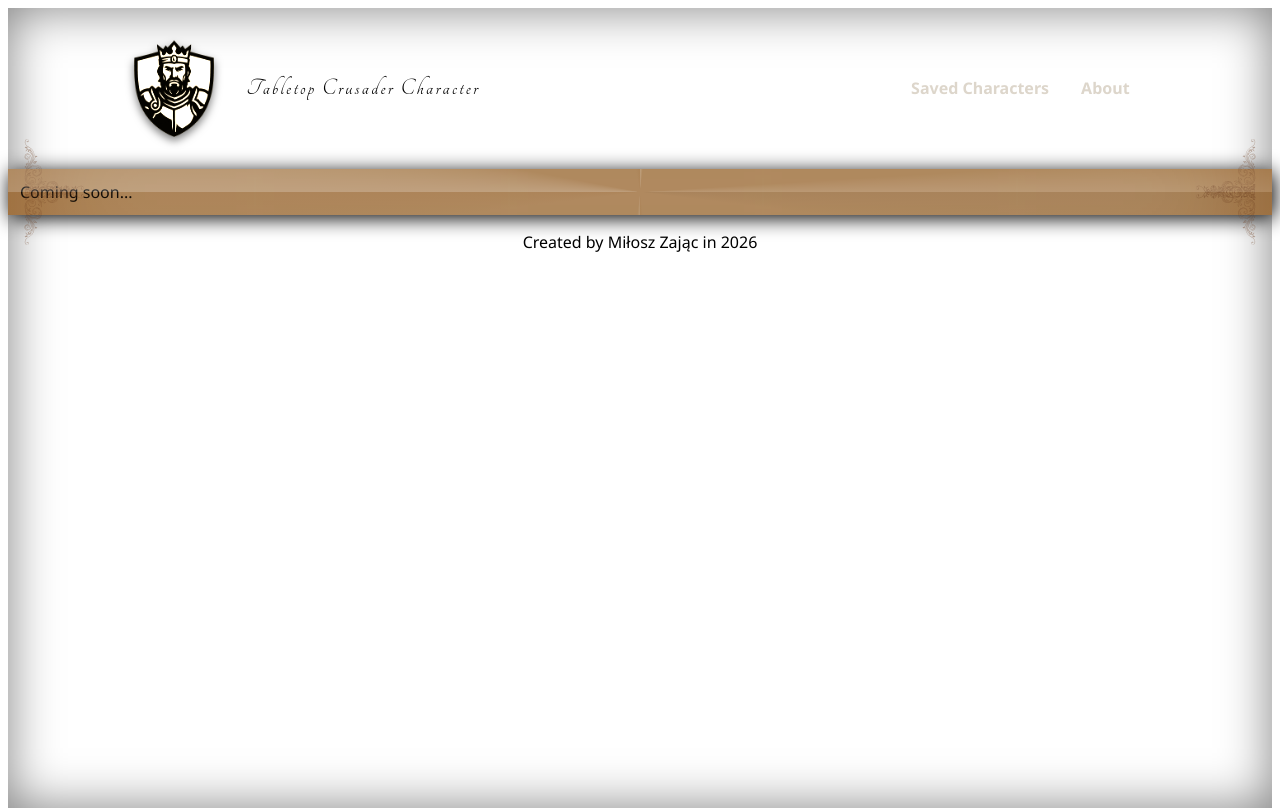
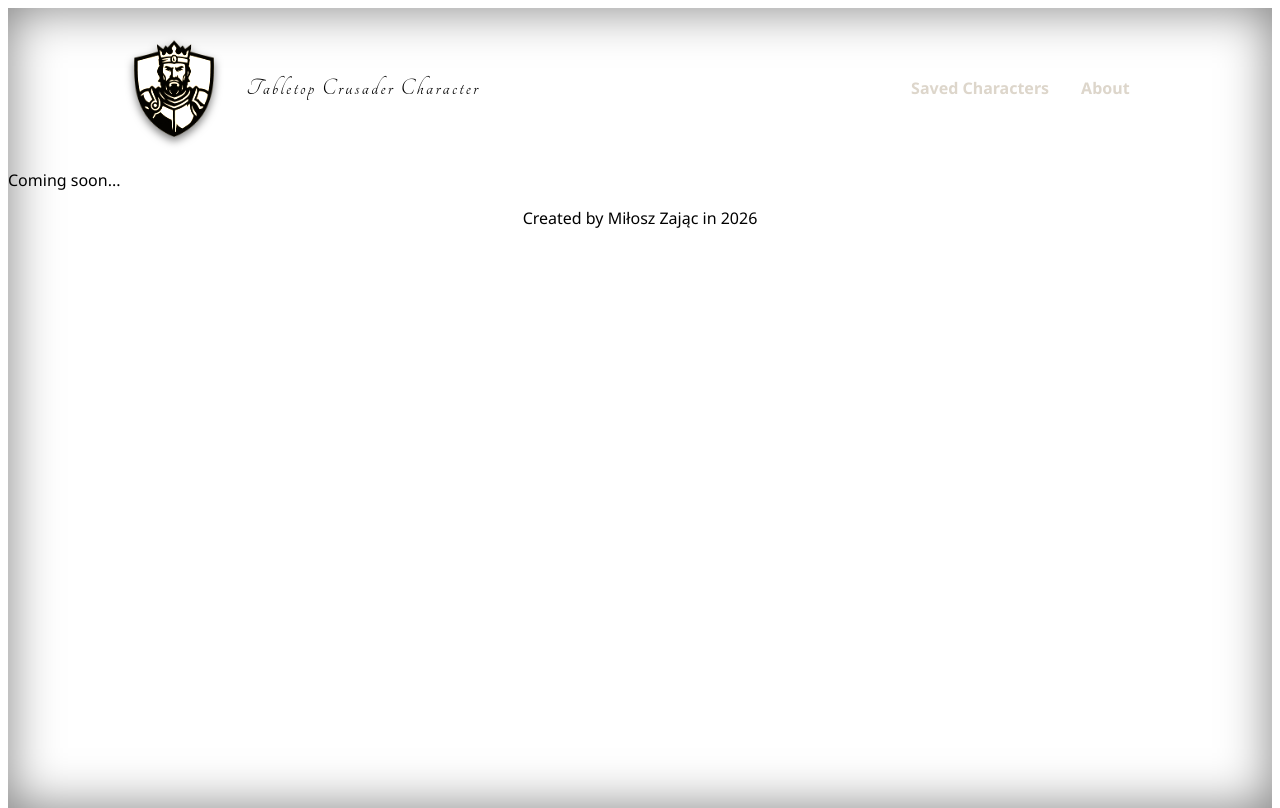
Before and after one commit to kaioraul/rpg_character_generator_pdxbased, a Next.js app: page / in a window 1280 px wide. Built offline with nearby package versions, Linux system fonts and the light colour scheme; a web font is replaced by a local one.

Commit message:
cleared main page

```diff
--- a/src/app/page.tsx
+++ b/src/app/page.tsx
@@ -1,12 +1,3 @@
-import Parchment from "@/components/parchment/Parchment";
-import FiligreeCorners01 from "../components/frames/FiligreeCorners01";
-
 export default function Home() {
-  return (
-    <main>
-      <Parchment ParchmentVariant="02">
-        <FiligreeCorners01>Coming soon...</FiligreeCorners01>
-      </Parchment>
-    </main>
-  );
+  return <main>Coming soon...</main>;
 }
```
